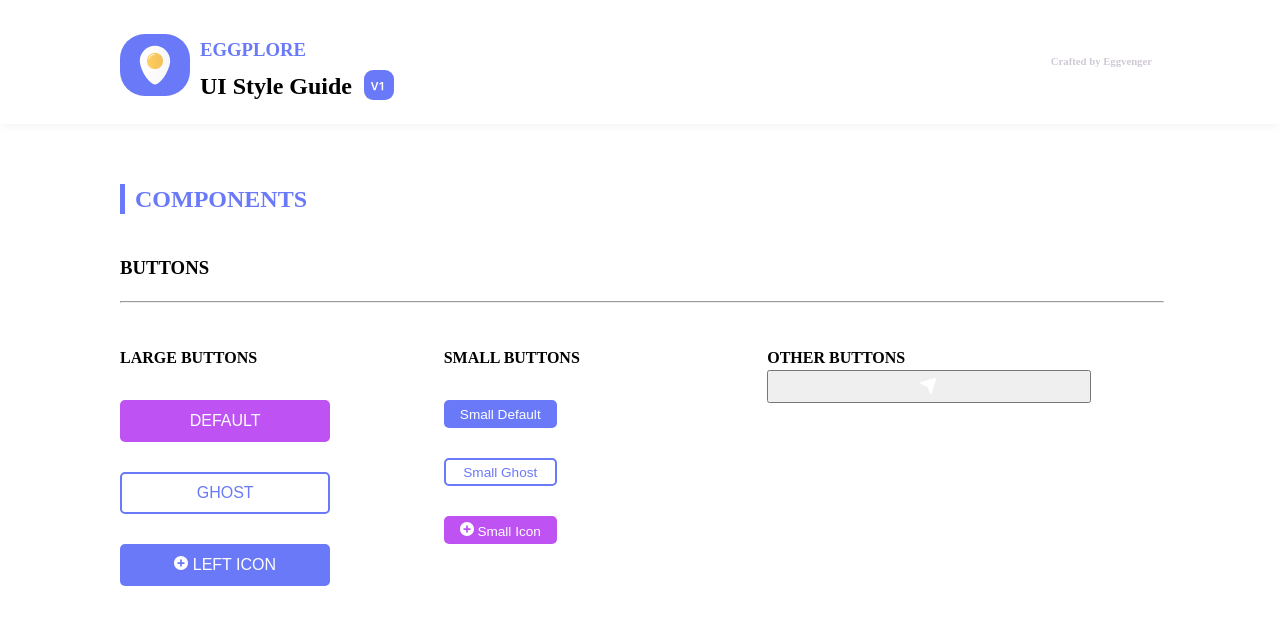
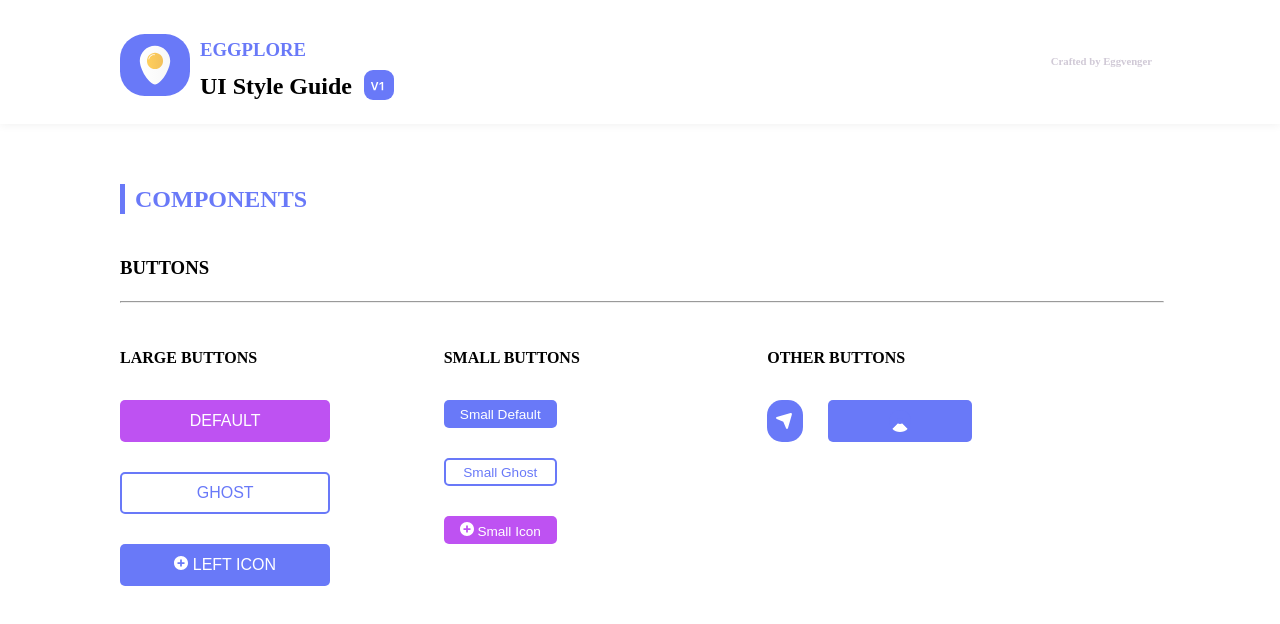
Before and after one commit to Azizkhan1992/Eggplore-Vue, a Vue app: page / in a window 1280 px wide. Shown: the top 624 px of the page. Built offline with nearby package versions, Linux system fonts and the light colour scheme.

Commit message:
1 commit

```diff
--- a/src/views/EggploreContentOne.vue
+++ b/src/views/EggploreContentOne.vue
@@ -47,8 +47,8 @@
         </div>
         <div class="button-blog-three">
           <h5>Other buttons</h5>
-
-          <button class="svg-button">
+            <div class="wrapper-buttons">
+                <button class="svg-button">
             <svg
               width="24"
               height="24"
@@ -61,10 +61,15 @@
                 fill="white"
               />
             </svg>
-            <div class="other-left-btn">
 
+          </button>
+          <div class="other-left-btn">
+                <button class="circle-btn">
+                    <div class="circle-loader"></div>
+                </button>
             </div>
-          </button>
+            </div>
+
         </div>
       </div>
     </div>
@@ -181,7 +186,47 @@ export default {
   font-size: 0.85rem;
   color: #ffffff;
 }
-.blog-button-three .svg-button{
-    width: 25%;
+.button-blog-three .svg-button{
+    width: 12%;
+    height: 42px;
+    background: #6979f8;
+    margin-top: 30px;
+    border: none;
+    border-radius: 15px;
+}
+.button-blog-three .other-left-btn{
+    display: flex;
+    flex-direction: column;
+    width: 100%;
+}
+@keyframes spin{
+    0% {transform: rotate(0deg);}
+    100% {transform: rotate(360deg);}
+}
+.button-blog-three .other-left-btn .circle-btn{
+    display: block;
+    width: 50%;
+    margin-top: 30px;
+    margin-left: 25px;
+    background: #6979f8;
+    justify-items: center;
+    height: 42px;
+    border: none;
+    border-radius: 5px;
+}
+.button-blog-three .wrapper-buttons{
+    display: flex;
+    flex-direction: row;
+    width: 100%;
+}
+.circle-btn .circle-loader{
+    border: 8px solid #6979f8;
+    border-radius: 50%;
+    border-top: 8px solid #FFFFFF;
+    width: 6px;
+    height: 6px;
+    animation: spin 2s linear infinite;
+    margin: auto;
+
 }
 </style>
```
